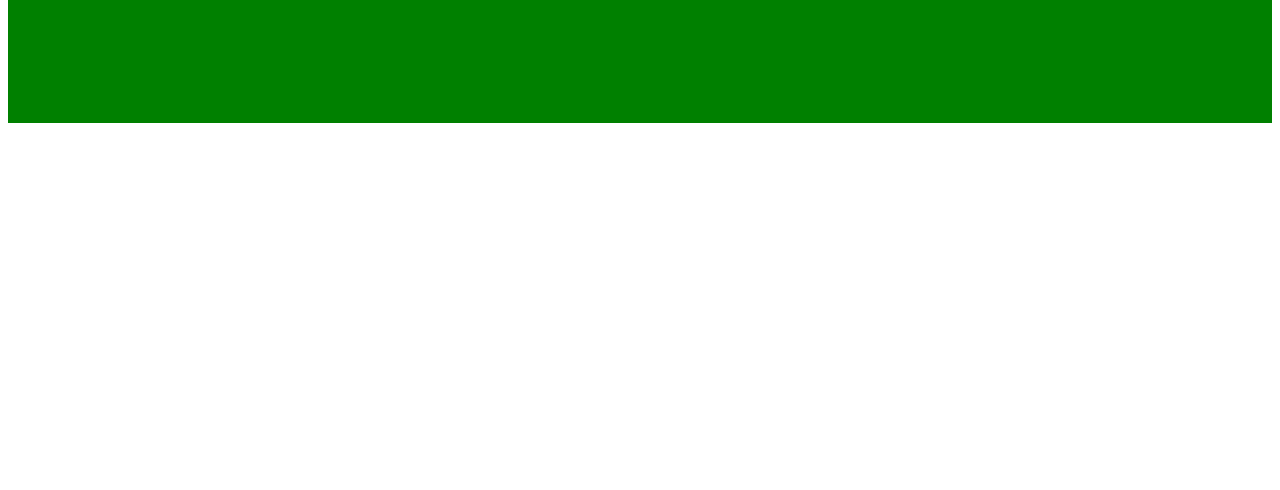
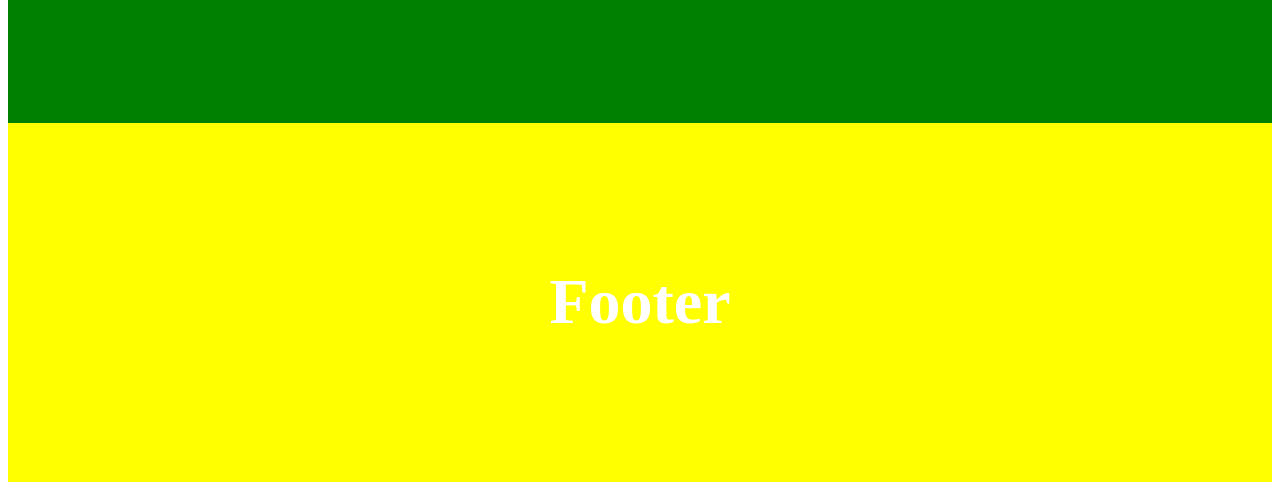
Before and after one commit to pavel-kucenko/git-remote-test, a plain HTML site: page index.html in a window 1280 px wide. Shown: the part 505-995 px from the top of the page. Before the commit the page ends 800 px from the top, so only its background shows below. Drawn offline with Linux system fonts and the light colour scheme.

Commit message:
footer ready

```diff
--- a/index.html
+++ b/index.html
@@ -17,6 +17,10 @@
         <h1>Main</h1>
     </main>
 
+    <footer class="footer">
+        <h1>Footer</h1>
+    </footer>
+
 
 </body>
 </html>
--- a/main.css
+++ b/main.css
@@ -13,5 +13,12 @@
     color: #fff;
     padding: 100px;
     text-align: center;
+}
 
+.footer {
+        background-color: yellow;
+        font-size: 32px;
+        color: #fff;
+        padding: 100px;
+        text-align: center;
 }
```
